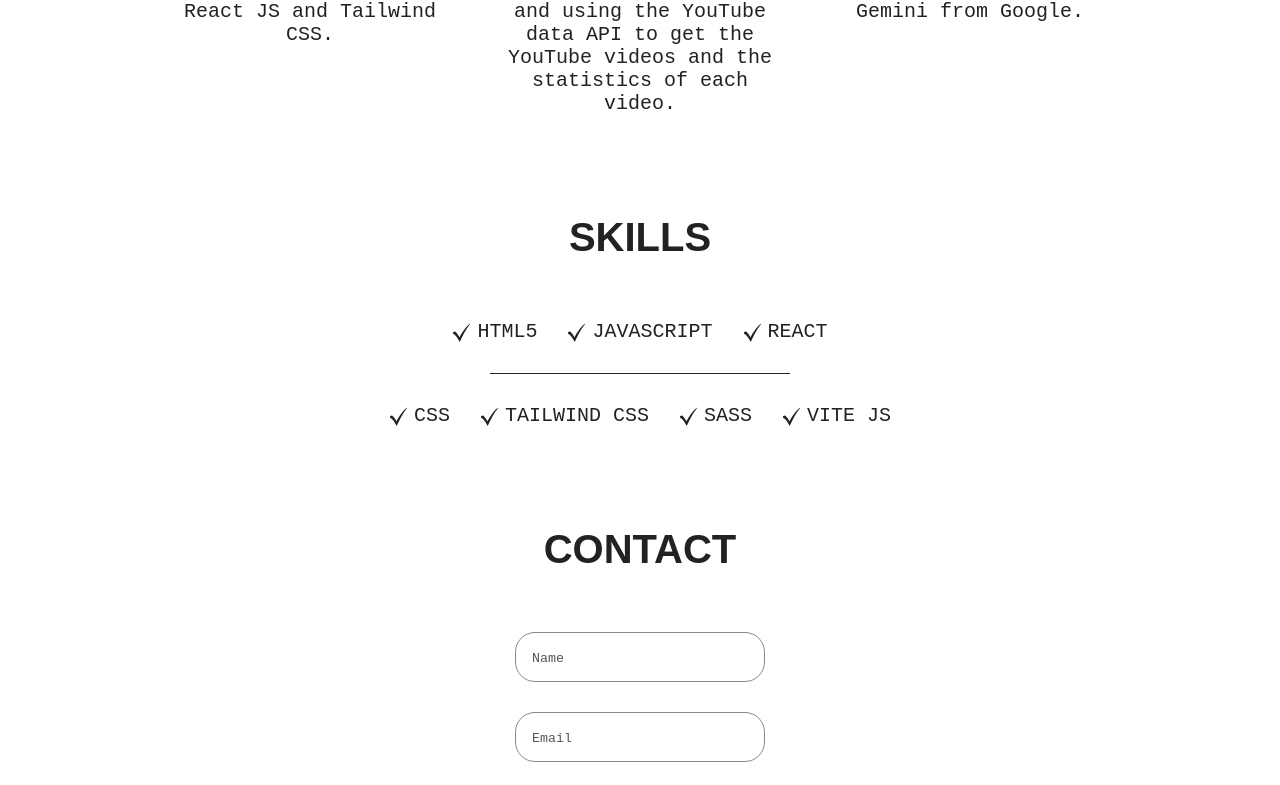
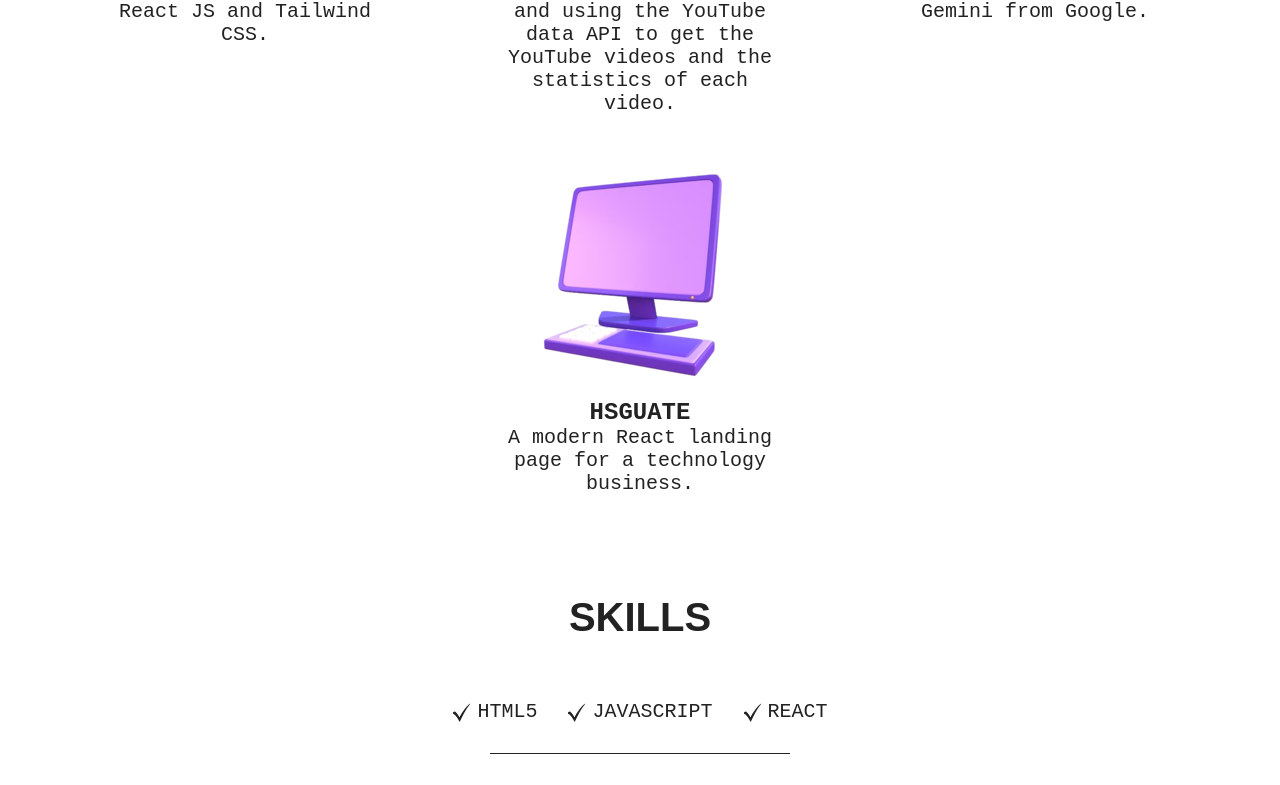
Before and after one commit to javilaflame/portfolio, a React (Vite) app: page / in a window 1280 px wide. Shown: the part 1332-2117 px from the top of the page. Built offline with nearby package versions, Linux system fonts and the light colour scheme.

Commit message:
nuevo proyecto

```diff
--- a/src/components/Projects/Projects.jsx
+++ b/src/components/Projects/Projects.jsx
@@ -3,6 +3,7 @@ import styles from "./Projects.module.css"
 import youtube from "../../assets/youtube.png"
 import spotify from "../../assets/spotify.png"
 import gemini from "../../assets/gemini.png"
+import hsguate from "../../assets/hsguate.png"
 import ProjectCard from '../../common/ProjectCard'
 import { useTranslation } from 'react-i18next'
 
@@ -15,6 +16,7 @@ const Projects = () => {
             <ProjectCard desc={t("projects.spotifyDesc")} pic={spotify} title={t("projects.spotify")} link={"https://spotify-clone-javi.netlify.app/"} />
             <ProjectCard desc={t("projects.youtubeDesc")} pic={youtube} title={t("projects.youtube")} link={"https://yt-clone-javi.netlify.app/"} />
             <ProjectCard desc={t("projects.geminiDesc")} pic={gemini} title={t("projects.gemini")} link={"https://gemini-clone-javi.netlify.app/"} />
+            <ProjectCard desc={t("projects.hsguateDesc")} pic={hsguate} title={t("projects.hsguate")} link={"https://hsguate.netlify.app/"} />
         </div>
     </div>
   )
--- a/src/translation/en/global.json
+++ b/src/translation/en/global.json
@@ -11,7 +11,9 @@
         "youtube": "YouTube Clone",
         "youtubeDesc": "YouTube clone web app project using React JS and using the YouTube data API to get the YouTube videos and the statistics of each video.",
         "gemini": "Gemini Chat",
-        "geminiDesc": "A functional AI chat using React JS and Gemini from Google."
+        "geminiDesc": "A functional AI chat using React JS and Gemini from Google.",
+        "hsguate": "HSGUATE",
+        "hsguateDesc": "A modern React landing page for a technology business."
     },
     "skills": {
         "title": "SKILLS"
--- a/src/translation/es/global.json
+++ b/src/translation/es/global.json
@@ -11,7 +11,9 @@
         "youtube": "Clon de YouTube",
         "youtubeDesc": "Aplicación web emulando la funcionalidad de YouTube, usando React JS y usando los datos de la API de YouTube para obtener los videos y sus estadisticas.",
         "gemini": "Gemini Chat",
-        "geminiDesc": "Un chat de IA funcional usando React JS e implementando Gemini de Google."
+        "geminiDesc": "Un chat de IA funcional usando React JS e implementando Gemini de Google.",
+        "hsguate": "HSGUATE",
+        "hsguateDesc": "Una página con un diseño moderno, hecha con React para un negocio de tecnología."
     },
     "skills": {
         "title": "CONOCIMIENTOS"
```
Also changed, not shown: src/assets/hsguate.png (added).
